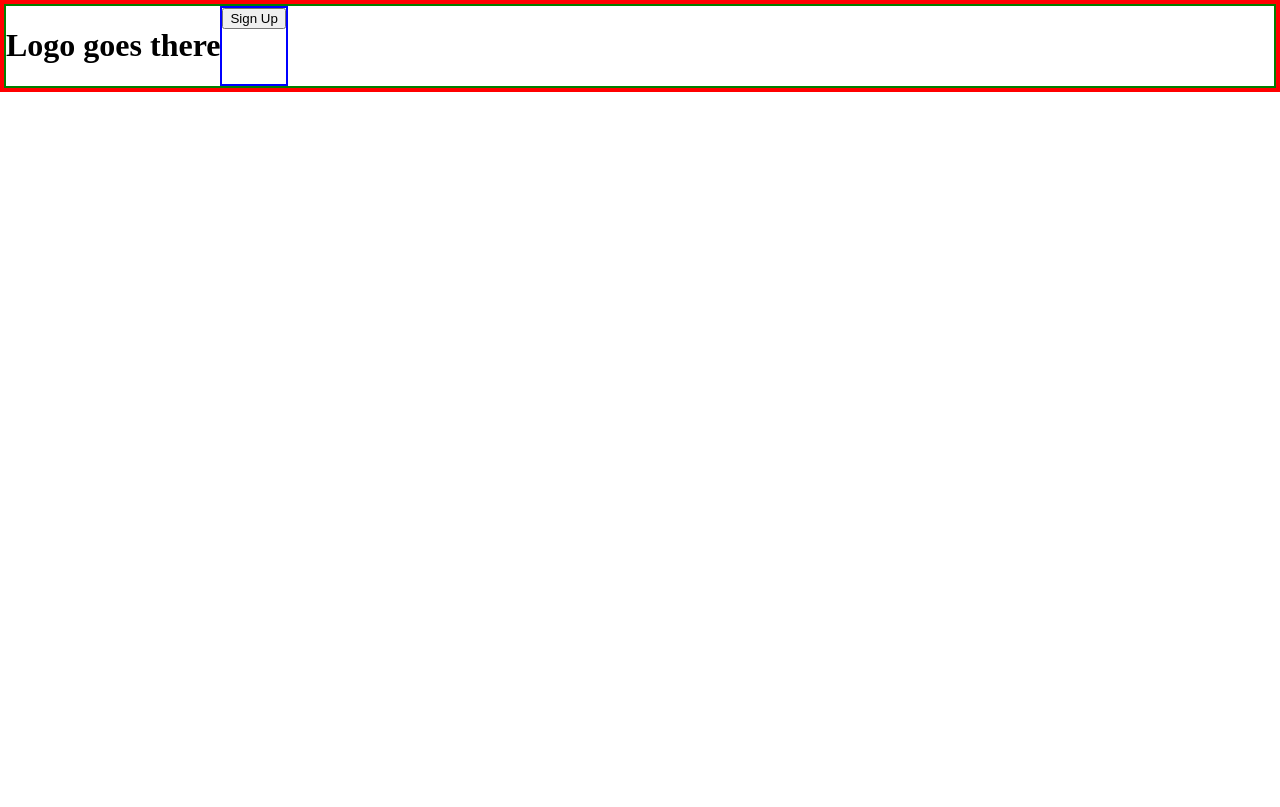
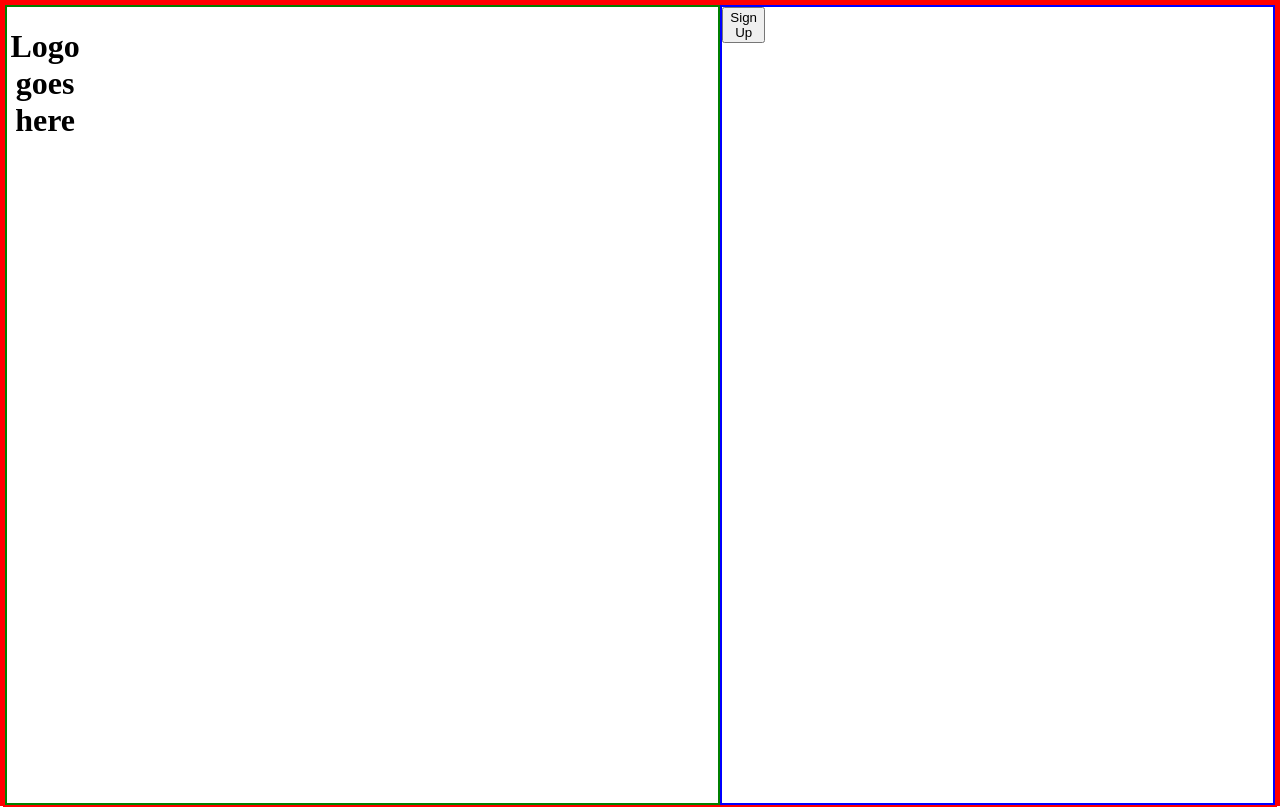
Before and after one commit to khlongwa-code/code-blogs, a Python web app: template blog app/templates/landingPage.html in a window 1280 px wide. Before the commit the page ends 92 px from the top, so only its background shows below. Run offline with Jinja, Linux system fonts and the light colour scheme; the template is opened without the code that fills it, so the values that code supplies are empty.

Commit message:
Fixed the flexbox issue

```diff
--- a/blog app/templates/landingPage.html
+++ b/blog app/templates/landingPage.html
@@ -5,14 +5,12 @@
     </head>
     <body>
         <div id="logoSpace">
-            <h1>Logo goes there</h1>
+            <h1>Logo goes here</h1>
+        </div>
+        <!-- this approach needs some refactoring -->
+        <div id="greySpace">
+            <button id="signUpButton">Sign Up</button>
+        </div>
 
-
-            <!-- this approach needs some refactoring -->
-            <div id="greySpace">
-                <button id="signUpButton">Sign Up</button>
-            </div>
-
-        </div>
     </body>
 </html>
--- a/blog app/templates/landingPageStyle.css
+++ b/blog app/templates/landingPageStyle.css
@@ -1,15 +1,26 @@
-html, body {
+html {
+    border: 3px solid red;
+    height: 100%;
+    width:auto;
+}
+
+body {
     border: 2px solid red;
     margin: 0;
+    height: 100%;
+    display: flex;
+    flex-direction: row;
 }
 
 #logoSpace {
     border: 2px solid green;
     text-align: center;
-    display: flex;
-    flex-direction: row;
+    margin: 0;
+    padding-right: 50%;
 }
 
 #greySpace {
-    border: 2px solid blue;
+   border: 2px solid blue;
+   padding-right: 40%;
+   margin: 0;
 }
```
